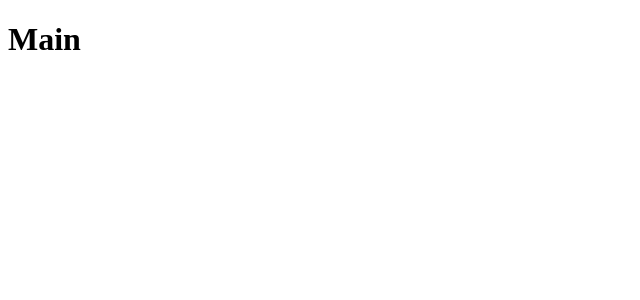
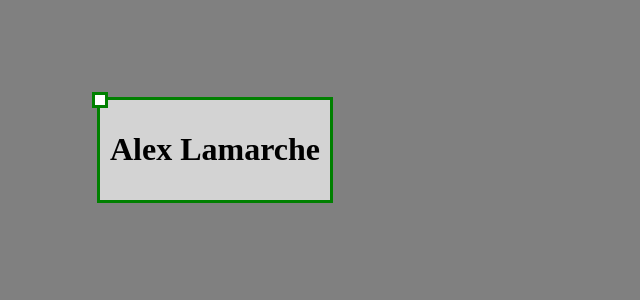
Before and after one commit to ZanderCode/flow, a React (Create React App) app in the folder flow/: page / in a window 1280 px wide. Shown: the top 300 px of the page, without its empty margins (0-640 px from the left). Built offline with nearby package versions, Linux system fonts and the light colour scheme.

Commit message:
creating resize

```diff
--- a/flow/public/index.html
+++ b/flow/public/index.html
@@ -13,7 +13,7 @@
     <link rel="manifest" href="%PUBLIC_URL%/manifest.json" />
     <title>Flow</title>
   </head>
-  <body>
+  <body style="margin:0;">
     <noscript>You need to enable JavaScript to run this app.</noscript>
     <div id="root"></div>
   </body>
--- a/flow/src/App.css
+++ b/flow/src/App.css
@@ -1,38 +1,3 @@
-.App {
-  text-align: center;
+.main-body{
+  border: 10px solid red;
 }
-
-.App-logo {
-  height: 40vmin;
-  pointer-events: none;
-}
-
-@media (prefers-reduced-motion: no-preference) {
-  .App-logo {
-    animation: App-logo-spin infinite 20s linear;
-  }
-}
-
-.App-header {
-  background-color: #282c34;
-  min-height: 100vh;
-  display: flex;
-  flex-direction: column;
-  align-items: center;
-  justify-content: center;
-  font-size: calc(10px + 2vmin);
-  color: white;
-}
-
-.App-link {
-  color: #61dafb;
-}
-
-@keyframes App-logo-spin {
-  from {
-    transform: rotate(0deg);
-  }
-  to {
-    transform: rotate(360deg);
-  }
-}
--- a/flow/src/App.js
+++ b/flow/src/App.js
@@ -1,10 +1,21 @@
 import React, { Component } from "react";
+import Flow from "./components/Flow";
 
 class App extends Component{
+
   render(){
+    const mainStyle = {
+      width:"100%",
+      height:"100%",
+      position:"absolute",
+      backgroundColor:"gray",
+    };
+
     return (
-      <div>
-        <h1>Main</h1>
+      <div className="main-body" style={mainStyle}>
+        <Flow x={100} y={100}>
+          <h1>Alex Lamarche</h1>
+        </Flow>
       </div>
     );
   }
--- /dev/null
+++ b/flow/src/components/Flow.css
@@ -0,0 +1,36 @@
+.resize{
+    width:100%;
+    height:100%;
+    position: absolute;
+    left:0;
+    top:0;
+    outline:3px solid green;
+}
+
+:root{
+    --resize-size: 10px;
+}
+.resize .left-top{
+    position: absolute;
+    left:calc(-1 * (var(--resize-size)/2));
+    top:calc(-1 * (var(--resize-size)/2));
+    background-color: white;
+    width:var(--resize-size);
+    height:var(--resize-size);
+    outline: 3px solid green;
+}
+.resize .right-top{
+    position: absolute;
+    right:0;
+    top:0;
+}
+.resize .left-bottom{
+    position: absolute;
+    left:0;
+    bottom:0;
+}
+.resize .left-right{
+    position: absolute;
+    right:0;
+    bottom:0;
+}
--- /dev/null
+++ b/flow/src/components/Flow.js
@@ -0,0 +1,50 @@
+import React, { Component } from "react";
+
+import "./Flow.css";
+
+export default class Flow extends Component{
+    constructor(props){
+        super(props);
+        this.x = props.x;
+        this.y = props.y;
+        this.width = props.width;
+        this.height = props.height;
+        this.children = props.children;
+    }
+
+    render(){
+
+        const styleWithChildren = {
+            width: "fit-content",
+            height: "fit-content",
+            padding:"10px",
+            position:"absolute",
+            top:this.y,
+            left:this.x,
+            backgroundColor:"lightgray"
+        };
+
+        return (
+            <div style={styleWithChildren}>
+                <Resize />
+                {this.children}
+            </div>
+        );
+    }
+}
+
+export class Resize extends Component{
+    constructor(props){
+        super(props)
+    }
+    render(){
+        return(
+            <div className="resize">
+                <div className="left-top"></div>
+                <div className="right-top"></div>
+                <div className="right-bottom"></div>
+                <div className="left-bottom"></div>
+            </div>
+        );
+    }
+}
```
